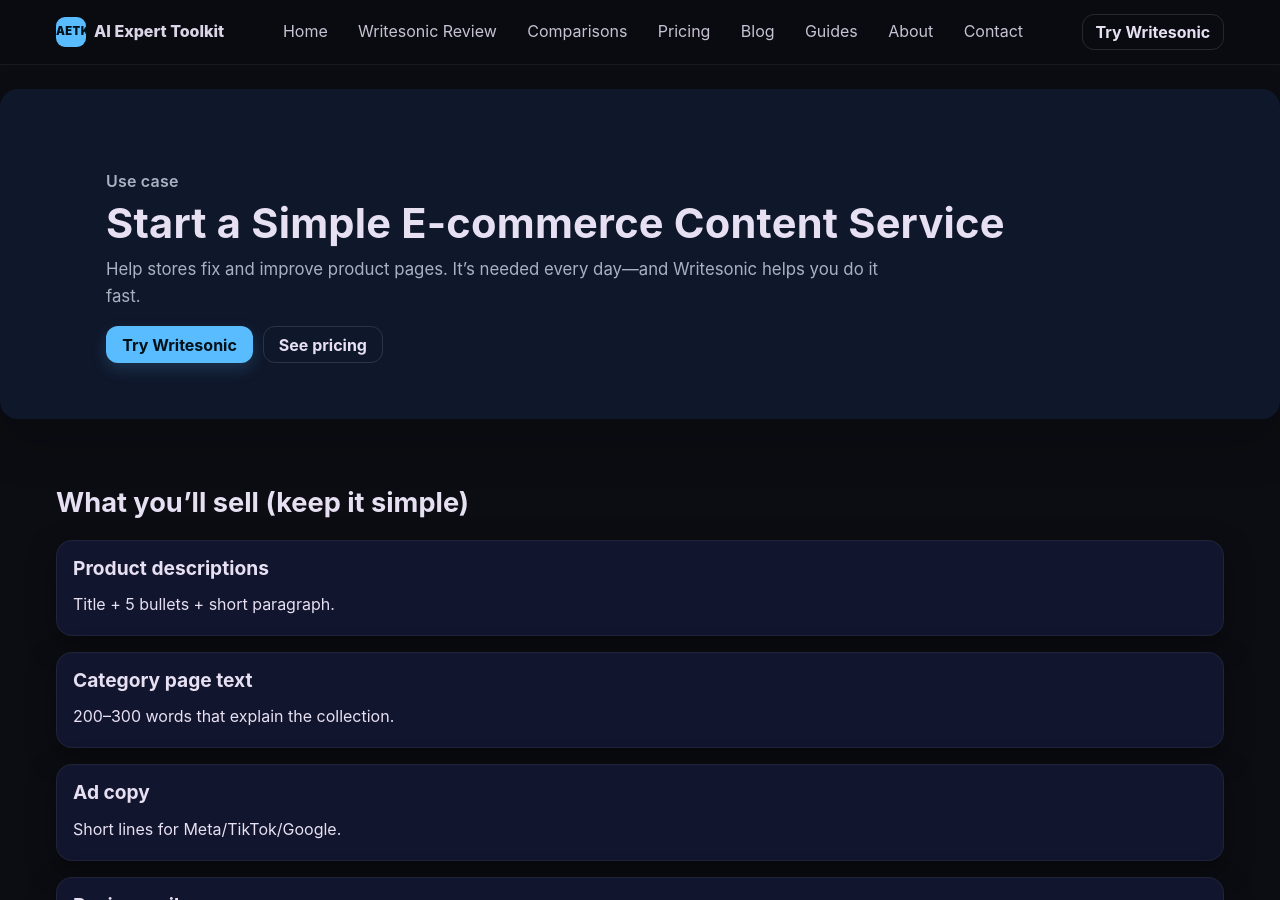
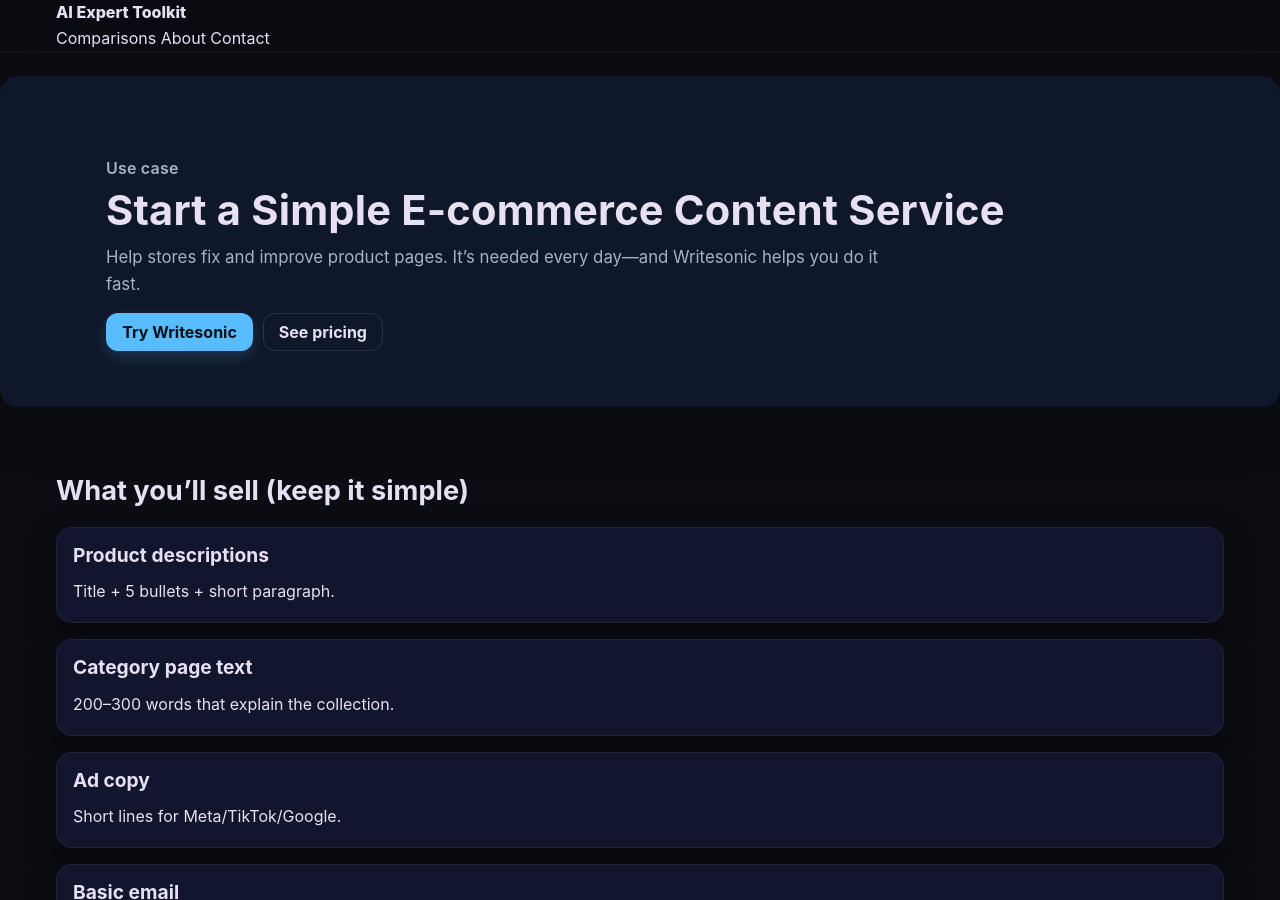
Before and after one commit to AIExpertToolkit/aiexperttoolkit, a Jekyll site: the page built from use-cases/ecommerce-content-service.html, in a window 1280 px wide and 900 px high. Built offline with Jekyll 4.4.1, drawn with Linux system fonts in a browser that asks for light colours.

Commit message:
Update header.html

```diff
--- a/_includes/header.html
+++ b/_includes/header.html
@@ -1,75 +1,10 @@
-<header class="site-header">
-  <div class="nav">
-    <!-- Brand -->
-    <a class="brand" href="{{ site.baseurl }}/" aria-label="AI Expert Toolkit — Home">
-      <span class="brand-mark" aria-hidden="true">AETK</span>
-      <span class="brand-text">AI Expert Toolkit</span>
-    </a>
-
-    <!-- Primary nav -->
-    <nav class="nav-primary" aria-label="Primary">
-      <a href="{{ site.baseurl }}/"
-         {% if page.url == '/' or page.url == '/index.html' %}aria-current="page"{% endif %}>Home</a>
-
-      <a href="{{ site.baseurl }}/writesonic-review.html"
-         {% if page.url == '/writesonic-review.html' %}aria-current="page"{% endif %}>Writesonic Review</a>
-
-      <a href="{{ site.baseurl }}/comparisons.html"
-         {% if page.url == '/comparisons.html' %}aria-current="page"{% endif %}>Comparisons</a>
-
-      <a href="{{ site.baseurl }}/pricing.html"
-         {% if page.url == '/pricing.html' %}aria-current="page"{% endif %}>Pricing</a>
-
-      <a href="https://aiexperttoolkit.com/blog" target="_blank" rel="noopener">Blog</a>
-      <a href="https://aiexperttoolkit.com/category/guides/" target="_blank" rel="noopener">Guides</a>
-
-      <!-- Use local About/Contact pages for credibility & approval -->
-      <a href="{{ site.baseurl }}/about.html"
-         {% if page.url == '/about.html' %}aria-current="page"{% endif %}>About</a>
-
-      <a href="{{ site.baseurl }}/contact.html"
-         {% if page.url == '/contact.html' %}aria-current="page"{% endif %}>Contact</a>
+<header class="site-header" role="banner">
+  <div class="wrap">
+    <a class="brand" href="{{ site.baseurl }}/">AI Expert Toolkit</a>
+    <nav aria-label="Primary">
+      <a href="{{ site.baseurl }}/comparisons.html">Comparisons</a>
+      <a href="{{ site.baseurl }}/about.html">About</a>
+      <a href="{{ site.baseurl }}/contact.html">Contact</a>
     </nav>
-
-    <!-- Header CTA (affiliate-safe) -->
-    <div class="nav-cta">
-      <a class="btn btn-ghost"
-         href="{% include aff_url.html name='writesonic' content='nav-cta' %}"
-         target="_blank" rel="sponsored noopener">Try Writesonic</a>
-    </div>
-
-    <!-- Mobile toggle -->
-    <button class="nav-toggle" aria-expanded="false" aria-controls="mobileMenu">
-      <span class="nav-toggle-bar"></span>
-      <span class="sr-only">Toggle menu</span>
-    </button>
-  </div>
-
-  <!-- Mobile drawer -->
-  <div id="mobileMenu" class="nav-drawer" hidden>
-    <a href="{{ site.baseurl }}/"
-       {% if page.url == '/' or page.url == '/index.html' %}aria-current="page"{% endif %}>Home</a>
-
-    <a href="{{ site.baseurl }}/writesonic-review.html"
-       {% if page.url == '/writesonic-review.html' %}aria-current="page"{% endif %}>Writesonic Review</a>
-
-    <a href="{{ site.baseurl }}/comparisons.html"
-       {% if page.url == '/comparisons.html' %}aria-current="page"{% endif %}>Comparisons</a>
-
-    <a href="{{ site.baseurl }}/pricing.html"
-       {% if page.url == '/pricing.html' %}aria-current="page"{% endif %}>Pricing</a>
-
-    <a href="https://aiexperttoolkit.com/blog" target="_blank" rel="noopener">Blog</a>
-    <a href="https://aiexperttoolkit.com/category/guides/" target="_blank" rel="noopener">Guides</a>
-
-    <a href="{{ site.baseurl }}/about.html"
-       {% if page.url == '/about.html' %}aria-current="page"{% endif %}>About</a>
-
-    <a href="{{ site.baseurl }}/contact.html"
-       {% if page.url == '/contact.html' %}aria-current="page"{% endif %}>Contact</a>
-
-    <a class="btn full"
-       href="{% include aff_url.html name='writesonic' content='mobile-cta' %}"
-       target="_blank" rel="sponsored noopener">Try Writesonic</a>
   </div>
 </header>
```
